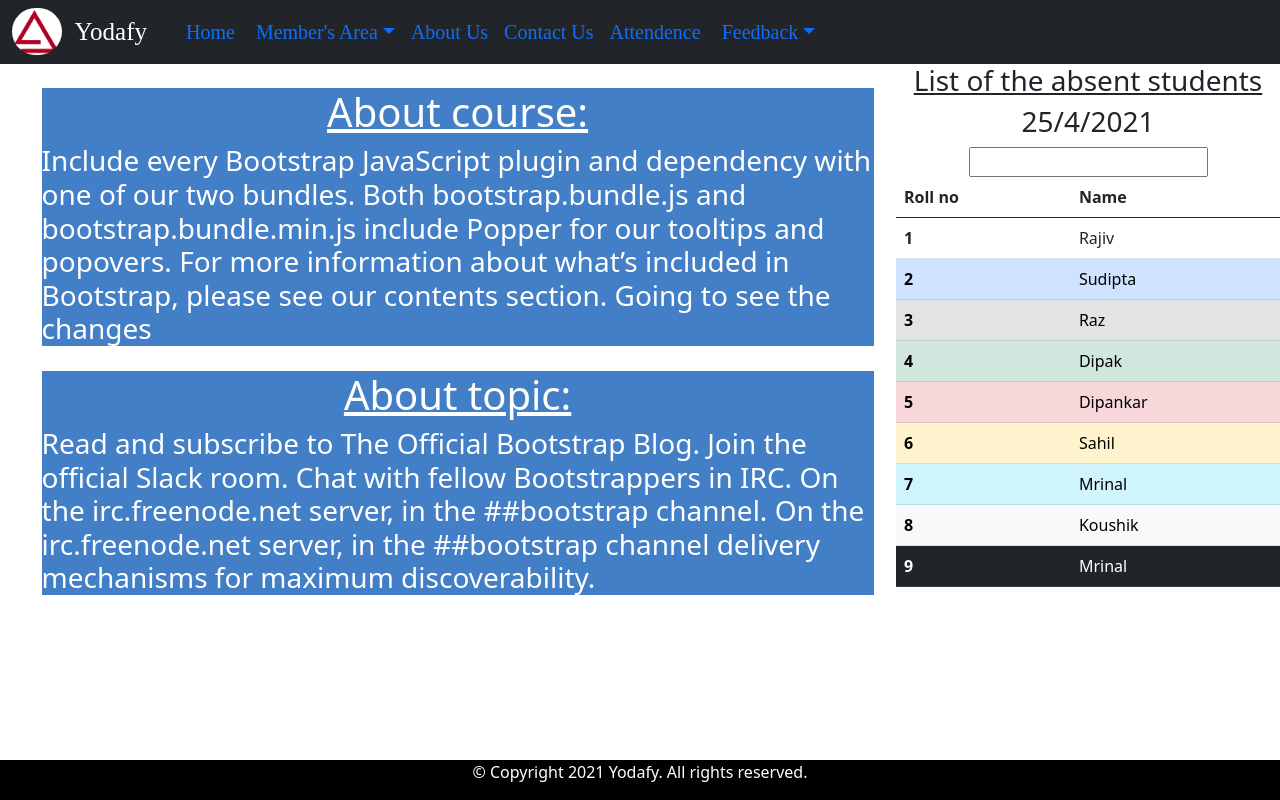
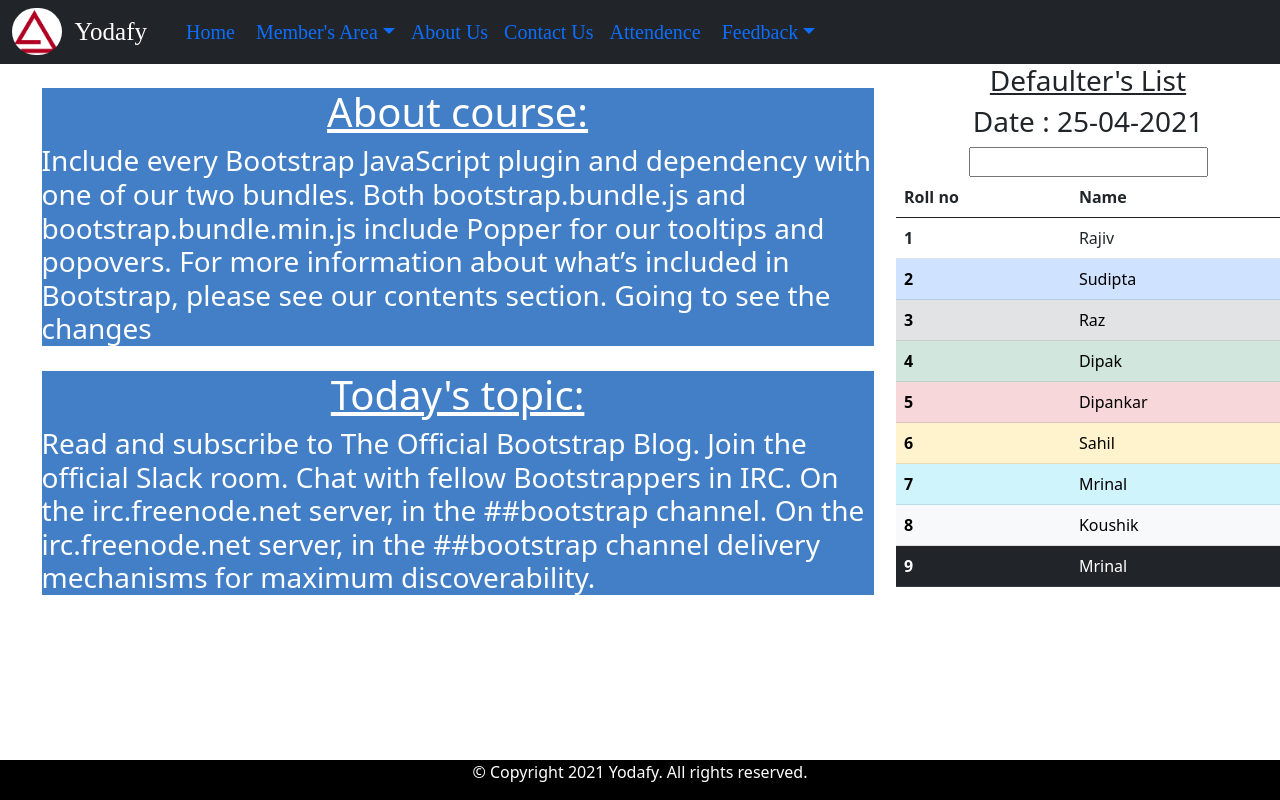
Before and after one commit to dipak125/class_attendence, a React (Create React App) app: page / in a window 1280 px wide. Built offline with nearby package versions, Linux system fonts and the light colour scheme.

Commit message:
feedback appreance changed

```diff
--- a/src/Home.jsx
+++ b/src/Home.jsx
@@ -25,7 +25,7 @@ const Home = () => {
                               our tooltips and popovers. For more information about what’s included in Bootstrap, please see our contents section. Going to see the changes</h3>
           </div>
           <div class="bottom">
-            <u><h1>About topic:</h1></u>
+            <u><h1>Today's topic:</h1></u>
             <h3>Read and subscribe to The Official Bootstrap Blog.
             Join the official Slack room.
             Chat with fellow Bootstrappers in IRC. On the irc.freenode.net server, in the ##bootstrap channel.
@@ -35,15 +35,15 @@ const Home = () => {
         </div>
       </div>
       <div class="right">
-        <u><h3><center>List of the absent students</center></h3></u>
-
-        <h3><center>{day}/{m}/{y}</center></h3>
+        <u><h3><center>Defaulter's List</center></h3></u>
+        <h3><center>Date : {day}-0{m}-{y}</center></h3>
         <div><center>
           <DatePicker
-            placeholder="Enter date"
+
+            placeholder="Choose date"
             selected={selectedDate}
             onChange={date => setSelectedDate(date)}
-            dateFormat='dd/MM/yyyy'
+            dateFormat='dd-MM-yyyy'
             isClearable />
         </center></div>
         <table class="table">
--- a/src/Nav.jsx
+++ b/src/Nav.jsx
@@ -7,7 +7,7 @@ const Nav = () => {
     <nav className="navbar navbar-expand-lg navbar-hover bg-dark">
       <div className="container-fluid">
         <img src={logo} alt="" className="yodafy" />
-        <Link to="/home" className="navbar-brand">&nbsp;&nbsp;Yodafy</Link>
+        <Link to="/" className="navbar-brand">&nbsp;&nbsp;Yodafy</Link>
         <div className="collapse navbar-collapse" id="navbarSupportedContent">
           <ul className="nav navbar-nav navbar-right">
             <li className="nav-item">
@@ -35,6 +35,7 @@ const Nav = () => {
               <Link to="/members" className="nav-link dropdown-toggle" data-bs-toggle="dropdown" role="button" aria-expanded="false">&nbsp;Feedback</Link>
               <ul className="dropdown-menu">
                 <li><Link to="/feed" className="dropdown-item">&nbsp;Students Feedback</Link></li>
+                <li><hr className="dropdown-divider" /></li>
                 <li><Link to="/feed" className="dropdown-item">&nbsp;Teachers Feedback</Link></li>
                 <li><hr className="dropdown-divider" /></li>
 
```
